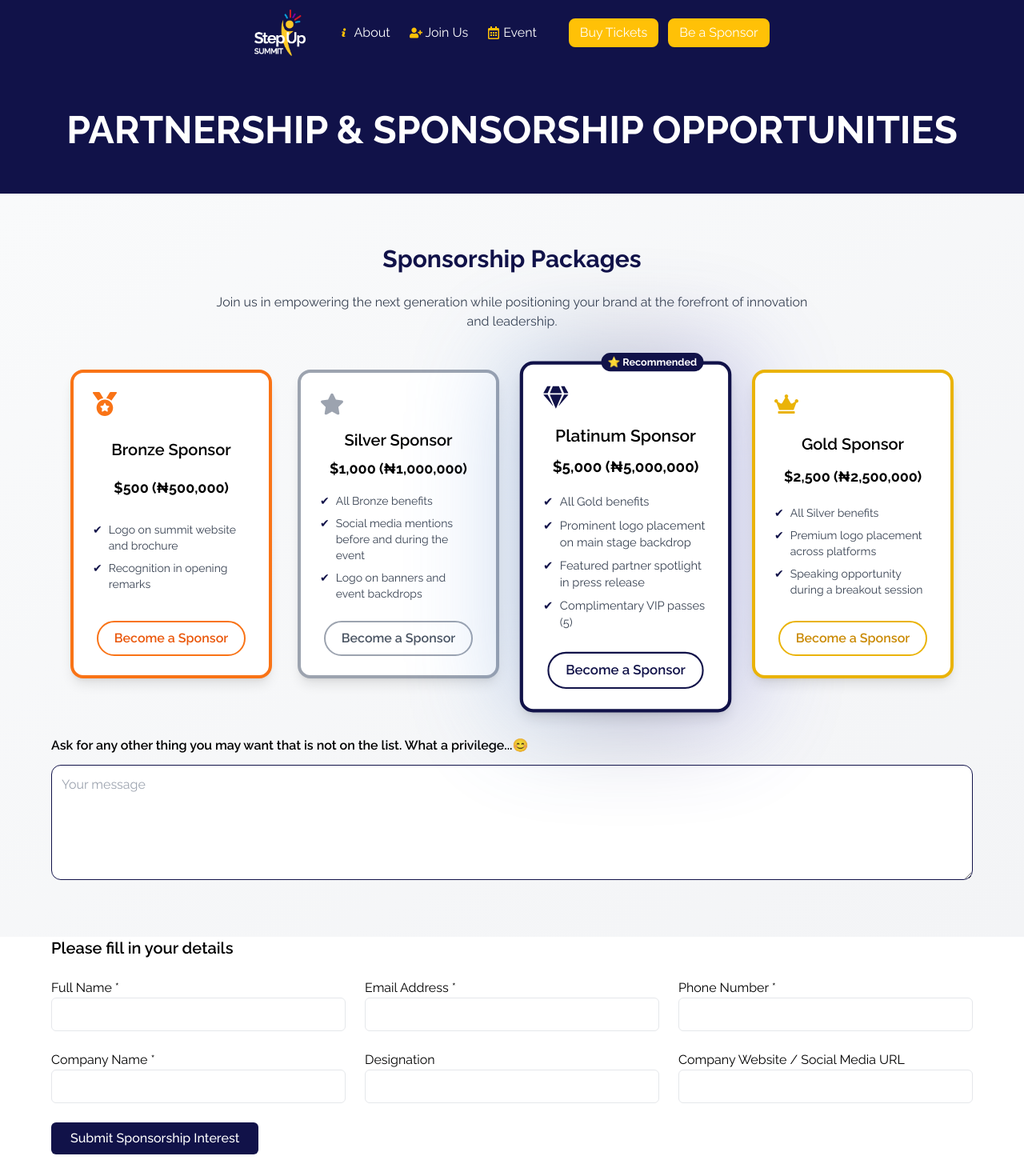
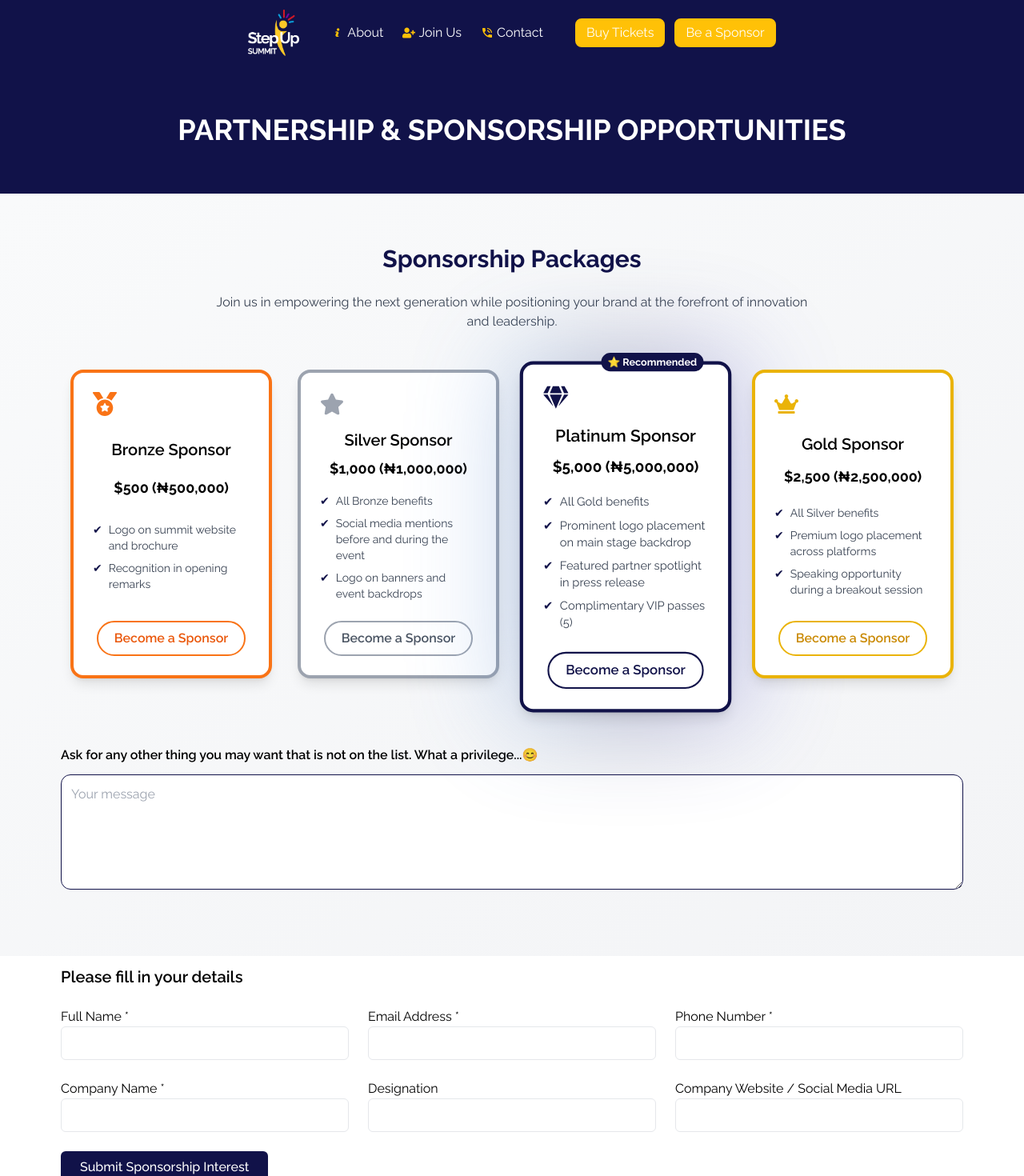
Before and after one commit to Ayo-Adedeji/stepupsummit, a React (Vite) app: page /sponsors in a window 1280 px wide. Shown: the top 1470 px of the page at 80% size. Built offline with nearby package versions, Linux system fonts and the light colour scheme.

Commit message:
new commit

```diff
--- a/src/components/Form.jsx
+++ b/src/components/Form.jsx
@@ -3,7 +3,7 @@ import React from 'react'
 const Form = () => {
   return (
     <form className="flex justify-center">
-      <div className="w-full max-w-6xl mb-10">
+      <div className="w-full max-w-6xl mb-10 p-3">
         <h1 className="text-xl font-semibold mb-6">Please fill in your details</h1>
 
         <div className="grid grid-cols-1 md:grid-cols-3 gap-6">
--- a/src/components/Navbar.jsx
+++ b/src/components/Navbar.jsx
@@ -59,7 +59,7 @@ const Navbar = () => {
               <a href="/contact"
                 className="flex items-center gap-1 hover:underline
                 hover:decoration-accentYellow cursor-pointer">
-                <FaRegCalendarAlt className="text-accentYellow" /> Event
+                <MdPhoneInTalk className="text-accentYellow" /> Contact
               </a>
             </li>
           </ul>
@@ -114,11 +114,9 @@ const Navbar = () => {
                 <FaUserPlus /> Join Us{" "}
               </a>
             </li>
-            <li className="flex items-center gap-1 hover:underline hover:decoration-accentYellow cursor-pointer">
-              <FaRegCalendarAlt /> Event
-            </li>
-            <li className="flex items-center gap-1 hover:underline hover:decoration-accentYellow cursor-pointer">
-              <a href="/tickets#contact">
+
+            <li className="flex flex-row items-center gap-1 hover:underline hover:decoration-accentYellow cursor-pointer">
+              <a href="/contact">
                 <MdPhoneInTalk /> Contact
               </a>
             </li>
--- a/src/components/Sponsorship.jsx
+++ b/src/components/Sponsorship.jsx
@@ -3,8 +3,8 @@ import React from 'react'
 const Sponsorship = () => {
   return (
     <section>
-    <div className='bg-primaryBlue h-40 flex items-center justify-center'>
-<h1 className='text-[#ffffff] font-bold text-5xl '>PARTNERSHIP & SPONSORSHIP OPPORTUNITIES</h1>
+    <div className='bg-primaryBlue h-20 sm:h-30 md:h-35 lg:h-40 flex items-center justify-center'>
+<h1 className='text-[#ffffff] font-bold md:text-3xl lg:text-4xl '>PARTNERSHIP & SPONSORSHIP OPPORTUNITIES</h1>
     </div>
     </section>
   )
--- a/src/components/SponsorshipPackages.jsx
+++ b/src/components/SponsorshipPackages.jsx
@@ -119,7 +119,7 @@ const SponsorshipPackages = () => {
           <PackageCard {...packages.gold} />
         </div>
       </div>
-      <div className="mt-10 space-y-3  max-w-6xl mx-auto  ">
+      <div className="mt-10 space-y-3  max-w-6xl mx-auto p-3 ">
         <p className="font-semibold">Ask for any other thing you may want that is not on the list. What a privilege...😊</p>
       <textarea
             name="message"
```
